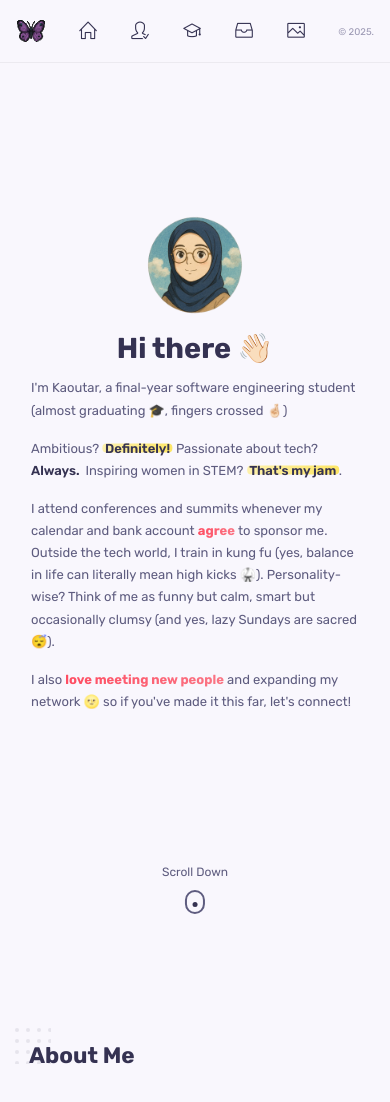
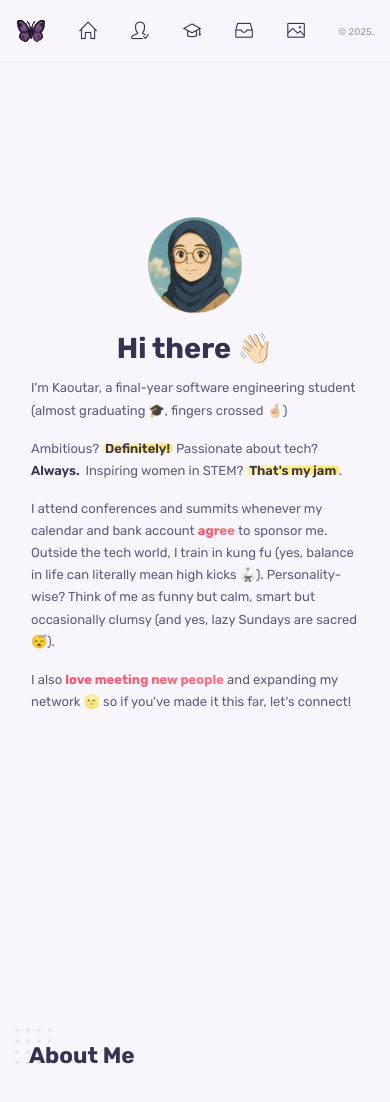
Before and after one commit to kaoutarell/PortfolioKaoutarCodes, a Next.js app: page / in a window 390 px wide. Shown: the top 1102 px of the page. Built offline with nearby package versions, Linux system fonts and the light colour scheme.

Commit message:
hide scrolldown element on small screens

```diff
--- a/src/components/home/home.css
+++ b/src/components/home/home.css
@@ -254,7 +254,8 @@
   }
 
   .scroll__down {
-    bottom: 1rem;
+    /* bottom: 1rem; */
+    display: none;
   }
 
   .home__scroll-name {
@@ -275,7 +276,8 @@
   }
 
   .scroll__down {
-    bottom: 0.5rem;
+    /* bottom: 0.5rem; */
+    display: none;
   }
 
   .home__scroll-name {
```
